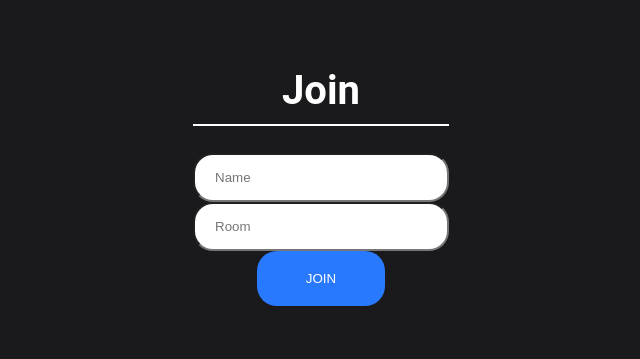
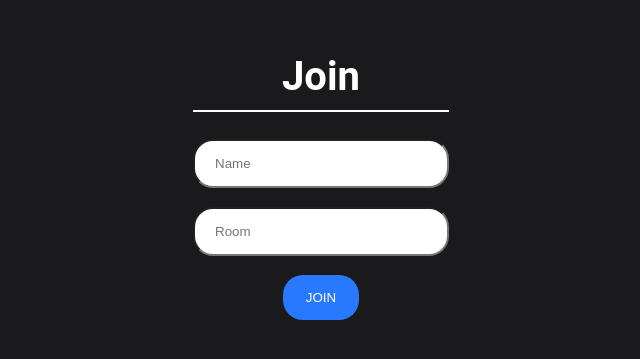
Before and after one commit to sakthivaishnavi/RealTime_Group_Chat_Application, a React (Vite) app in the folder frontend/: page / in a window 1280 px wide. Shown: the part 227-586 px from the top of the page, without its empty margins (319-959 px from the left). Built offline with nearby package versions, Linux system fonts and the light colour scheme.

Commit message:
join update

```diff
--- a/frontend/src/Components/Join/Join.jsx
+++ b/frontend/src/Components/Join/Join.jsx
@@ -11,8 +11,8 @@ export default function Join () {
     <div className={styles.outerContainer}>
       <div className={styles.innerContainer}>
         <h1 className={styles.heading}>Join</h1>
-        <div><input placeholder='Name' type='text'  className={styles.inputField} onChange={(event)=>setName(event.target.value)} /></div>
-        <div><input placeholder='Room' type='text'  className={styles.inputField} onChange={(event)=>setRoom(event.target.value)} /></div>
+        <div><input placeholder='Name' type='text'  className={styles.inputField} onChange={(event)=>setName(event.target.value)} /></div><br/>
+        <div><input placeholder='Room' type='text'  className={styles.inputField} onChange={(event)=>setRoom(event.target.value)} /></div><br/>
         <Link onClick={event => (!name || !room) ? event.preventDefault() : null} to={`/chat?name=${name}&room=${room}`}>
           <button className={styles.button} type='submit'>Join</button>
         </Link>
--- a/frontend/src/Components/Join/Join.module.css
+++ b/frontend/src/Components/Join/Join.module.css
@@ -43,11 +43,11 @@ html, body {
       text-transform: uppercase;
       text-decoration: none;
       background: #2979FF;
-      padding: 20px;
+      padding: 15px;
       border-radius: 5px;
       display: inline-block;
       border: none;
-      width: 50%;
+      width: 30%;
       cursor: pointer;
       border-radius: 20px;
   }
```
